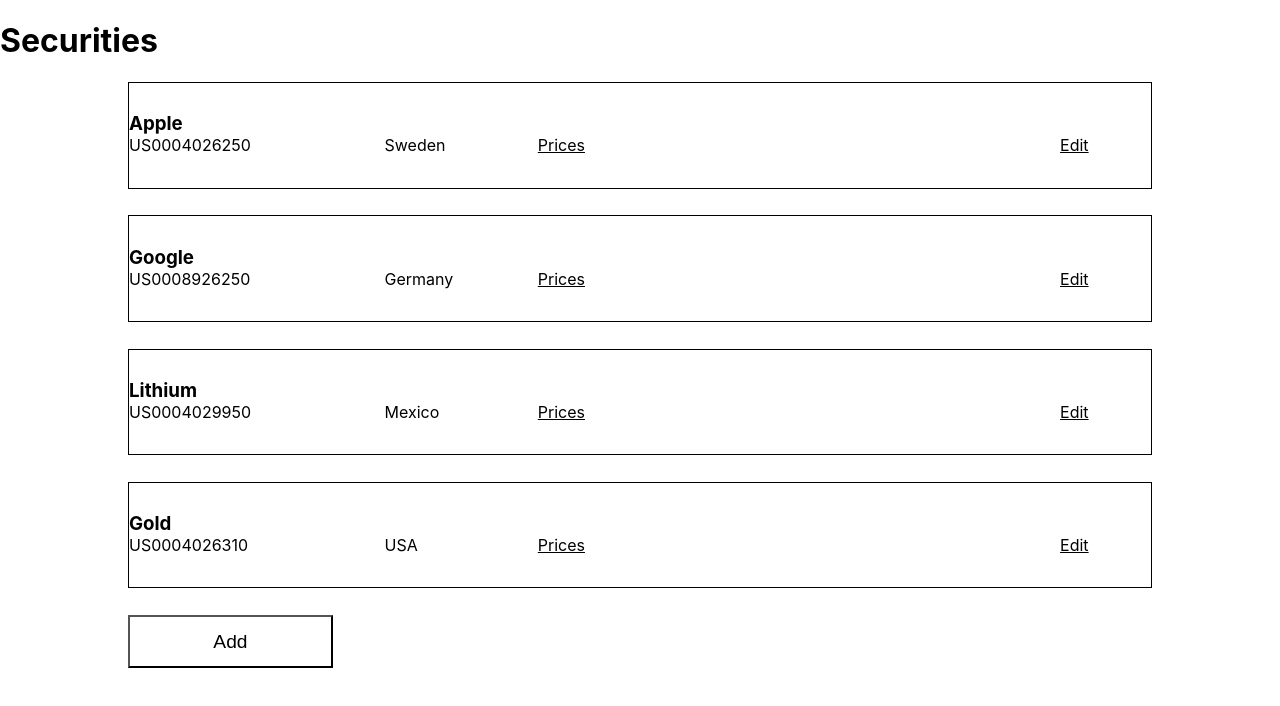
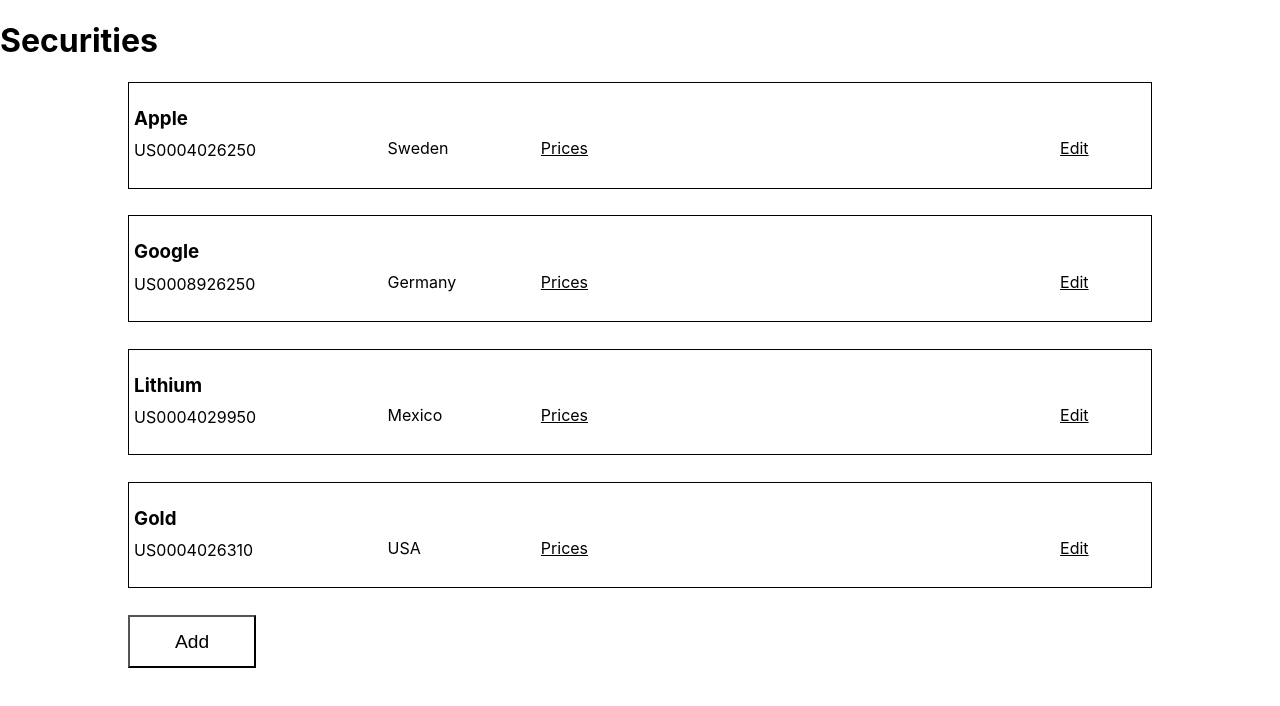
Before and after one commit to AidanMcB/caissa-test-proj, a React (Create React App) app: page / in a window 1280 px wide. Shown: the top 706 px of the page. Built offline with nearby package versions, Linux system fonts and the light colour scheme.

Commit message:
seecurity card in a grid

```diff
--- a/src/index.css
+++ b/src/index.css
@@ -27,7 +27,7 @@
   padding: 0;
   font-size: 1.2em;
   height: 50%;
-  width: 20%;
+  width: 12.5%;
   grid-column: 3;
   background-color: white;
 }
@@ -38,21 +38,22 @@
   grid-column: 3;
   display: grid;
   grid-template-columns: 25% 15% 15% 30% 15%;
-  grid-template-rows: 50% 50%
+  /* consider making four rows? */
+  grid-template-rows: 25% 25% 25% 25%
 }
 .security-card > h3 {
-  grid-row: 1;
+  grid-row: 2;
   justify-self: start;
   align-self: end;
-  padding: 0;
+  padding: 2%;
   margin: 0;
 }
 .security-card > p {
   justify-self: start;
   align-self: start;
   margin: 0;
-  padding: 0;
-  grid-row: 2;
+  padding: 2%;
+  grid-row: 3;
 }
 .security-card > p:nth-child(5){
   grid-column: 5;
```
Also changed, not shown: notes.txt.
